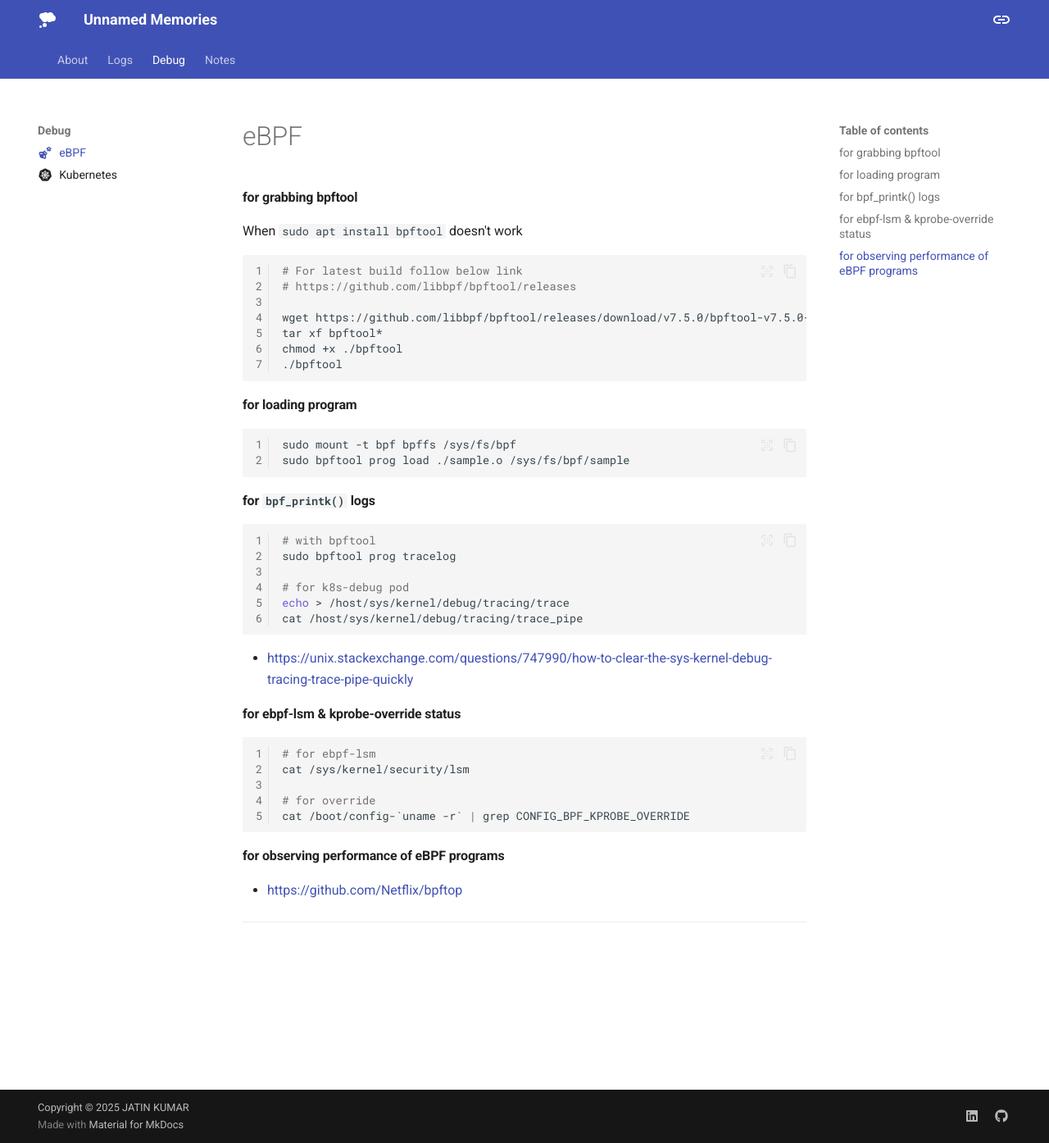
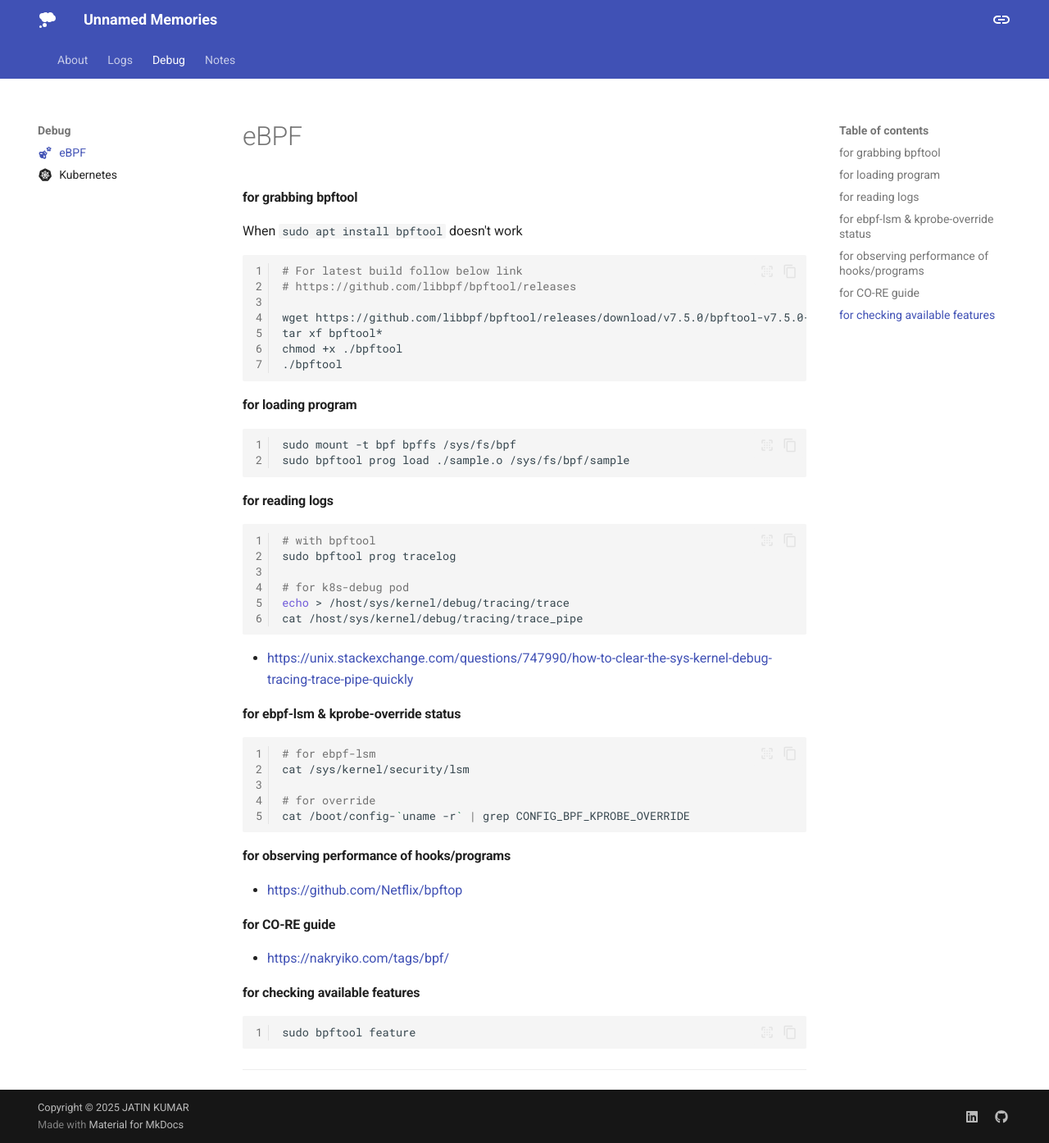
Before and after one commit to h0x0er/h0x0er.github.io, an MkDocs documentation site: the page built from docs/debug/ebpf.md, in a window 1280 px wide and 1394 px high. Shown: the whole window at 82% size. Built offline with MkDocs 1.6.1 and Material for MkDocs 9.7.7, drawn with Linux system fonts in a browser that asks for light colours.

Commit message:
memories: updated

````diff
--- a/docs/debug/ebpf.md
+++ b/docs/debug/ebpf.md
@@ -30,7 +30,7 @@ sudo bpftool prog load ./sample.o /sys/fs/bpf/sample
 ```
 
 
-#### for `bpf_printk()` logs
+#### for reading logs
 
 ```sh linenums="1"
 
@@ -59,8 +59,22 @@ cat /boot/config-`uname -r` | grep CONFIG_BPF_KPROBE_OVERRIDE
 ```
 
 
-#### for observing performance of eBPF programs
+#### for observing performance of hooks/programs
 
 - <https://github.com/Netflix/bpftop>
 
+
+#### for CO-RE guide
+
+- <https://nakryiko.com/tags/bpf/>
+
+
+#### for checking available features
+
+```bash linenums="1"
+
+sudo bpftool feature
+
+```
+
 ---
--- a/mkdocs.yml
+++ b/mkdocs.yml
@@ -18,6 +18,7 @@ nav:
       - debug/kubernetes.md
   - Notes:
     - notes/bots_and_webhooks.md
+    - notes/loop-device.md
 
   # - Experiments:
   #     - experiments/index.md
````
Also changed, not shown: docs/notes/loop-device.md (added, +31 -0 lines).
